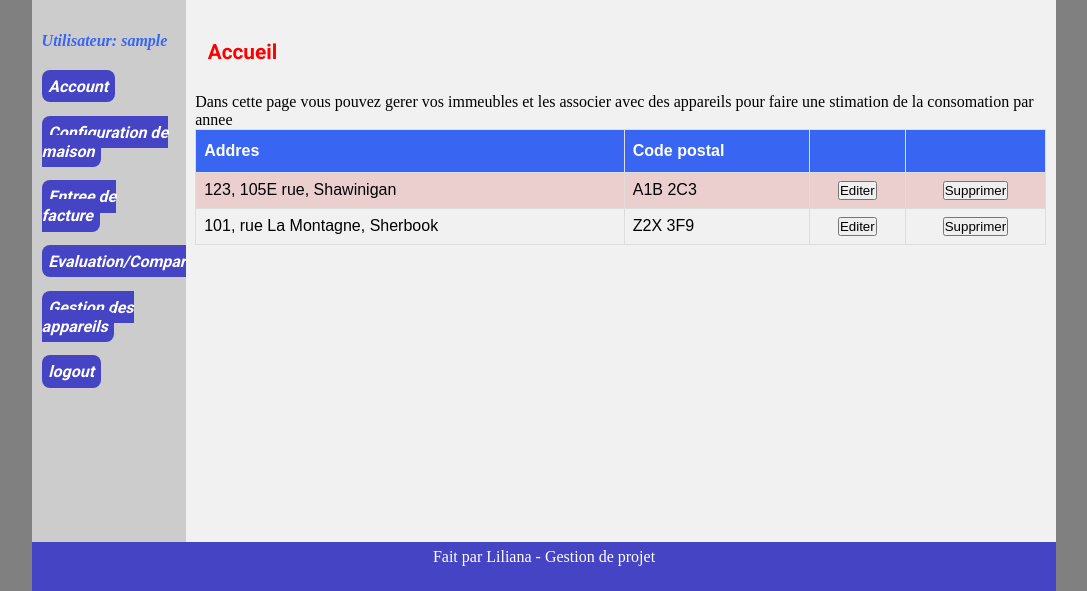
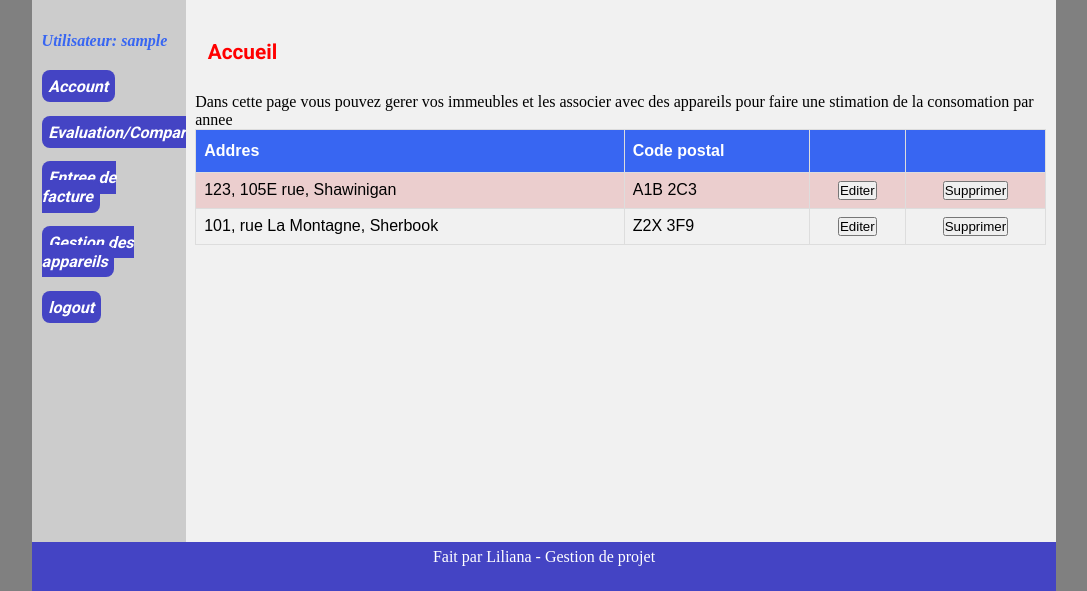
Before and after one commit to LROM/calculconsommationelectrique, a PHP site: page /account.php in a window 1280 px wide. Shown: the part 170-761 px from the top of the page, without its empty margins (96-1183 px from the left). Run offline with PHP 8.4, Linux system fonts and the light colour scheme; the visitor is signed in with stand-in values (Sample User, id 1); data comes from the database, SQL or seed files in the repository.

Commit message:
change menu-logged.php

```diff
--- a/section/menu-logged.php
+++ b/section/menu-logged.php
@@ -11,9 +11,9 @@
     <p class="utilisateur"> Utilisateur: <?= $_SESSION["username"] ?> </p>
     <ul>
       <li><a class = "menu_option" href="account.php">Account</a></li>
-      <li><a class = "menu_option" href="configurationmaison.php">Configuration de maison</a></li>
+<!--      <li><a class = "menu_option" href="configurationmaison.php">Configuration de maison</a></li> -->
+      <li><a class = "menu_option" href="evaluation.php">Evaluation/Comparaison</a></li>
       <li><a class = "menu_option" href="entreefacture.php">Entree de facture</a></li>
-      <li><a class = "menu_option" href="evaluation.php">Evaluation/Comparaison</a></li>
       <li><a class = "menu_option" href="gestionappareil.php">Gestion des appareils</a></li>
       <li><a class = "menu_option" href="index.php">logout</a></li>
     </ul>
```
